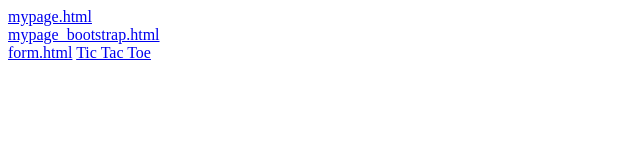
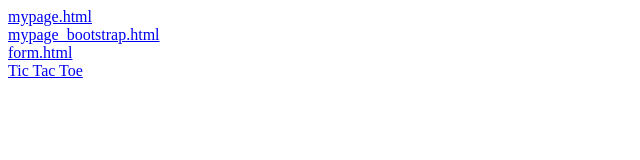
Before and after one commit to Epic312/CSCI3308-HW1, a plain HTML site: page index.html in a window 1280 px wide. Shown: the whole page, without its empty margins (0-640 px from the left). Drawn offline with Linux system fonts and the light colour scheme.

Commit message:
Added a line break I forgot to add in the last commit

```diff
--- a/index.html
+++ b/index.html
@@ -6,7 +6,7 @@
       <body>
           <a href="mypage.html">mypage.html</a><br>
           <a href="mypage_bootstrap.html">mypage_bootstrap.html</a><br>
-          <a href="form.html">form.html</a>
+          <a href="form.html">form.html</a><br>
           <a href="tic-tac-toe.html">Tic Tac Toe</a>
       </body>
 </html>
```
